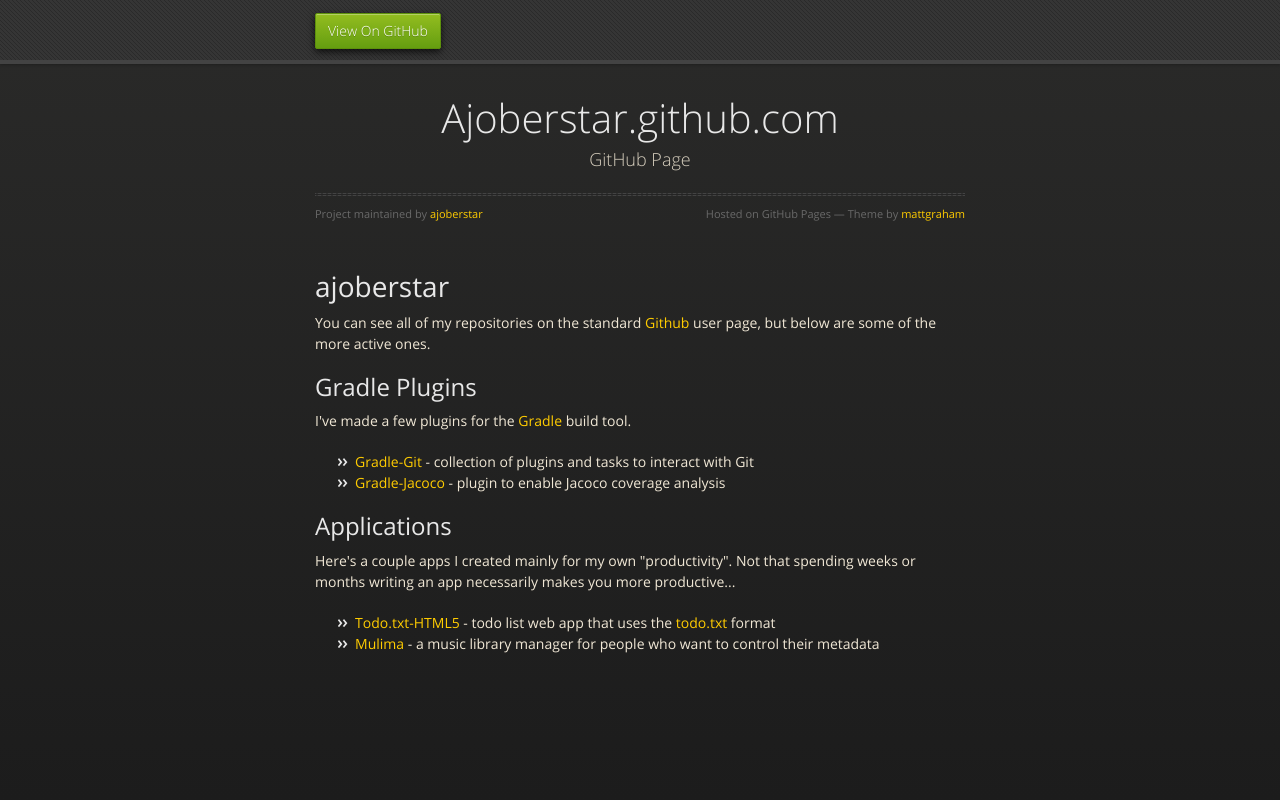
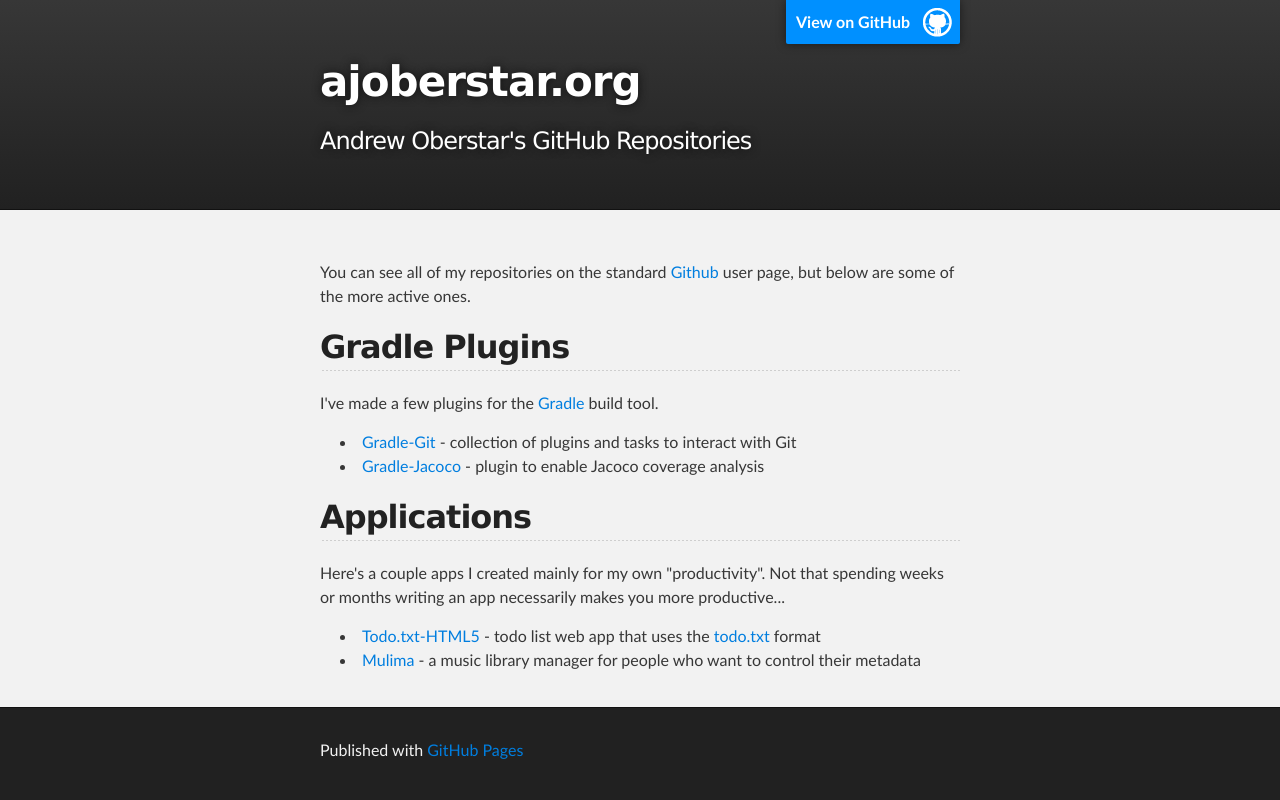
Before and after one commit to ajoberstar/ajoberstar.github.io, a web app: file index.html in a window 1280 px wide. Run offline with its HTML, style and script files only (its server is not run), Linux system fonts and the light colour scheme; some libraries are stand-ins or nearby versions.

Commit message:
Replace master branch with page content via GitHub

```diff
--- a/index.html
+++ b/index.html
@@ -1,43 +1,33 @@
-<!doctype html>
+<!DOCTYPE html>
 <html>
+
   <head>
-    <meta charset="utf-8">
-    <meta http-equiv="X-UA-Compatible" content="chrome=1">
-    <title>Ajoberstar.github.com by ajoberstar</title>
-    <link rel="stylesheet" href="stylesheets/styles.css">
-    <link rel="stylesheet" href="stylesheets/pygment_trac.css">
-    <script src="https://ajax.googleapis.com/ajax/libs/jquery/1.7.1/jquery.min.js"></script>
-    <script src="javascripts/respond.js"></script>
-    <!--[if lt IE 9]>
-      <script src="//html5shiv.googlecode.com/svn/trunk/html5.js"></script>
-    <![endif]-->
-    <!--[if lt IE 8]>
-    <link rel="stylesheet" href="stylesheets/ie.css">
-    <![endif]-->
-    <meta name="viewport" content="width=device-width, initial-scale=1, user-scalable=no">
+    <meta charset='utf-8' />
+    <meta http-equiv="X-UA-Compatible" content="chrome=1" />
+    <meta name="description" content="ajoberstar.org : Andrew Oberstar's GitHub Repositories" />
 
+    <link rel="stylesheet" type="text/css" media="screen" href="stylesheets/stylesheet.css">
+
+    <title>ajoberstar.org</title>
   </head>
+
   <body>
-      <div id="header">
-        <nav>
-          <li class="fork"><a href="https://github.com/ajoberstar">View On GitHub</a></li>
-        </nav>
-      </div><!-- end header -->
 
-    <div class="wrapper">
+    <!-- HEADER -->
+    <div id="header_wrap" class="outer">
+        <header class="inner">
+          <a id="forkme_banner" href="https://github.com/ajoberstar">View on GitHub</a>
 
-      <section>
-        <div id="title">
-          <h1>Ajoberstar.github.com</h1>
-          <p>GitHub Page</p>
-          <hr>
-          <span class="credits left">Project maintained by <a href="https://github.com/ajoberstar">ajoberstar</a></span>
-          <span class="credits right">Hosted on GitHub Pages &mdash; Theme by <a href="http://twitter.com/#!/michigangraham">mattgraham</a></span>
-        </div>
+          <h1 id="project_title">ajoberstar.org</h1>
+          <h2 id="project_tagline">Andrew Oberstar's GitHub Repositories</h2>
 
-        <h1>ajoberstar</h1>
+        </header>
+    </div>
 
-<p>You can see all of my repositories on the standard <a href="http://github.com/ajoberstar">Github</a> user page, but below are some of the more active ones.</p>
+    <!-- MAIN CONTENT -->
+    <div id="main_content_wrap" class="outer">
+      <section id="main_content" class="inner">
+        <p>You can see all of my repositories on the standard <a href="http://github.com/ajoberstar">Github</a> user page, but below are some of the more active ones.</p>
 
 <h2>Gradle Plugins</h2>
 
@@ -59,9 +49,16 @@
 <a href="/mulima">Mulima</a> - a music library manager for people who want to control their metadata</li>
 </ul>
       </section>
+    </div>
 
+    <!-- FOOTER  -->
+    <div id="footer_wrap" class="outer">
+      <footer class="inner">
+        <p>Published with <a href="http://pages.github.com">GitHub Pages</a></p>
+      </footer>
     </div>
-    <!--[if !IE]><script>fixScale(document);</script><![endif]-->
+
+
 
   </body>
 </html>
--- /dev/null
+++ b/javascripts/main.js
@@ -0,0 +1 @@
+console.log('This would be the main JS file.');
--- a/params.json
+++ b/params.json
@@ -1 +1 @@
-{"name":"Ajoberstar.github.com","tagline":"GitHub Page","body":"# ajoberstar\r\n\r\nYou can see all of my repositories on the standard [Github](http://github.com/ajoberstar) user page, but below are some of the more active ones.\r\n\r\n## Gradle Plugins\r\n\r\nI've made a few plugins for the [Gradle](http://gradle.org) build tool.\r\n\r\n* [Gradle-Git](/gradle-git) - collection of plugins and tasks to interact with Git\r\n* [Gradle-Jacoco](/gradle-jacoco) - plugin to enable Jacoco coverage analysis\r\n\r\n## Applications\r\n\r\nHere's a couple apps I created mainly for my own \"productivity\". Not that spending weeks or months writing an app necessarily makes you more productive...\r\n\r\n* [Todo.txt-HTML5](/todo.txt-html5) - todo list web app that uses the [todo.txt](http://todotxt.com) format\r\n* [Mulima](/mulima) - a music library manager for people who want to control their metadata\r\n","google":"","note":"Don't delete this file! It's used internally to help with page regeneration."}
+{"name":"ajoberstar.org","tagline":"Andrew Oberstar's GitHub Repositories","body":"You can see all of my repositories on the standard [Github](http://github.com/ajoberstar) user page, but below are some of the more active ones.\r\n\r\n## Gradle Plugins\r\n\r\nI've made a few plugins for the [Gradle](http://gradle.org) build tool.\r\n\r\n* [Gradle-Git](/gradle-git) - collection of plugins and tasks to interact with Git\r\n* [Gradle-Jacoco](/gradle-jacoco) - plugin to enable Jacoco coverage analysis\r\n\r\n## Applications\r\n\r\nHere's a couple apps I created mainly for my own \"productivity\". Not that spending weeks or months writing an app necessarily makes you more productive...\r\n\r\n* [Todo.txt-HTML5](/todo.txt-html5) - todo list web app that uses the [todo.txt](http://todotxt.com) format\r\n* [Mulima](/mulima) - a music library manager for people who want to control their metadata\r\n","google":"","note":"Don't delete this file! It's used internally to help with page regeneration."}
--- /dev/null
+++ b/stylesheets/stylesheet.css
@@ -0,0 +1,431 @@
+/*******************************************************************************
+Slate Theme for GitHub Pages
+by Jason Costello, @jsncostello
+*******************************************************************************/
+
+@import url(pygment_trac.css);
+
+/*******************************************************************************
+MeyerWeb Reset
+*******************************************************************************/
+
+html, body, div, span, applet, object, iframe,
+h1, h2, h3, h4, h5, h6, p, blockquote, pre,
+a, abbr, acronym, address, big, cite, code,
+del, dfn, em, img, ins, kbd, q, s, samp,
+small, strike, strong, sub, sup, tt, var,
+b, u, i, center,
+dl, dt, dd, ol, ul, li,
+fieldset, form, label, legend,
+table, caption, tbody, tfoot, thead, tr, th, td,
+article, aside, canvas, details, embed,
+figure, figcaption, footer, header, hgroup,
+menu, nav, output, ruby, section, summary,
+time, mark, audio, video {
+  margin: 0;
+  padding: 0;
+  border: 0;
+  font: inherit;
+  vertical-align: baseline;
+}
+
+/* HTML5 display-role reset for older browsers */
+article, aside, details, figcaption, figure,
+footer, header, hgroup, menu, nav, section {
+  display: block;
+}
+
+ol, ul {
+  list-style: none;
+}
+
+blockquote, q {
+}
+
+table {
+  border-collapse: collapse;
+  border-spacing: 0;
+}
+
+a:focus {
+  outline: none;
+}
+
+/*******************************************************************************
+Theme Styles
+*******************************************************************************/
+
+body {
+  box-sizing: border-box;
+  color:#373737;
+  background: #212121;
+  font-size: 16px;
+  font-family: 'Myriad Pro', Calibri, Helvetica, Arial, sans-serif;
+  line-height: 1.5;
+  -webkit-font-smoothing: antialiased;
+}
+
+h1, h2, h3, h4, h5, h6 {
+  margin: 10px 0;
+  font-weight: 700;
+  color:#222222;
+  font-family: 'Lucida Grande', 'Calibri', Helvetica, Arial, sans-serif;
+  letter-spacing: -1px;
+}
+
+h1 {
+  font-size: 36px;
+  font-weight: 700;
+}
+
+h2 {
+  padding-bottom: 10px;
+  font-size: 32px;
+  background: url('../images/bg_hr.png') repeat-x bottom;
+}
+
+h3 {
+  font-size: 24px;
+}
+
+h4 {
+  font-size: 21px;
+}
+
+h5 {
+  font-size: 18px;
+}
+
+h6 {
+  font-size: 16px;
+}
+
+p {
+  margin: 10px 0 15px 0;
+}
+
+footer p {
+  color: #f2f2f2;
+}
+
+a {
+  text-decoration: none;
+  color: #007edf;
+  text-shadow: none;
+
+  transition: color 0.5s ease;
+  transition: text-shadow 0.5s ease;
+  -webkit-transition: color 0.5s ease;
+  -webkit-transition: text-shadow 0.5s ease;
+  -moz-transition: color 0.5s ease;
+  -moz-transition: text-shadow 0.5s ease;
+  -o-transition: color 0.5s ease;
+  -o-transition: text-shadow 0.5s ease;
+  -ms-transition: color 0.5s ease;
+  -ms-transition: text-shadow 0.5s ease;
+}
+
+#main_content a:hover {
+  color: #0069ba;
+  text-shadow: #0090ff 0px 0px 2px;
+}
+
+footer a:hover {
+  color: #43adff;
+  text-shadow: #0090ff 0px 0px 2px;
+}
+
+em {
+  font-style: italic;
+}
+
+strong {
+  font-weight: bold;
+}
+
+img {
+  position: relative;
+  margin: 0 auto;
+  max-width: 739px;
+  padding: 5px;
+  margin: 10px 0 10px 0;
+  border: 1px solid #ebebeb;
+
+  box-shadow: 0 0 5px #ebebeb;
+  -webkit-box-shadow: 0 0 5px #ebebeb;
+  -moz-box-shadow: 0 0 5px #ebebeb;
+  -o-box-shadow: 0 0 5px #ebebeb;
+  -ms-box-shadow: 0 0 5px #ebebeb;
+}
+
+pre, code {
+  width: 100%;
+  color: #222;
+  background-color: #fff;
+
+  font-family: Monaco, "Bitstream Vera Sans Mono", "Lucida Console", Terminal, monospace;
+  font-size: 14px;
+
+  border-radius: 2px;
+  -moz-border-radius: 2px;
+  -webkit-border-radius: 2px;
+
+
+
+}
+
+pre {
+  width: 100%;
+  padding: 10px;
+  box-shadow: 0 0 10px rgba(0,0,0,.1);
+  overflow: auto;
+}
+
+code {
+  padding: 3px;
+  margin: 0 3px;
+  box-shadow: 0 0 10px rgba(0,0,0,.1);
+}
+
+pre code {
+  display: block;
+  box-shadow: none;
+}
+
+blockquote {
+  color: #666;
+  margin-bottom: 20px;
+  padding: 0 0 0 20px;
+  border-left: 3px solid #bbb;
+}
+
+ul, ol, dl {
+  margin-bottom: 15px
+}
+
+ul li {
+  list-style: inside;
+  padding-left: 20px;
+}
+
+ol li {
+  list-style: decimal inside;
+  padding-left: 20px;
+}
+
+dl dt {
+  font-weight: bold;
+}
+
+dl dd {
+  padding-left: 20px;
+  font-style: italic;
+}
+
+dl p {
+  padding-left: 20px;
+  font-style: italic;
+}
+
+hr {
+  height: 1px;
+  margin-bottom: 5px;
+  border: none;
+  background: url('../images/bg_hr.png') repeat-x center;
+}
+
+table {
+  border: 1px solid #373737;
+  margin-bottom: 20px;
+  text-align: left;
+ }
+
+th {
+  font-family: 'Lucida Grande', 'Helvetica Neue', Helvetica, Arial, sans-serif;
+  padding: 10px;
+  background: #373737;
+  color: #fff;
+ }
+
+td {
+  padding: 10px;
+  border: 1px solid #373737;
+ }
+
+form {
+  background: #f2f2f2;
+  padding: 20px;
+}
+
+img {
+  width: 100%;
+  max-width: 100%;
+}
+
+/*******************************************************************************
+Full-Width Styles
+*******************************************************************************/
+
+.outer {
+  width: 100%;
+}
+
+.inner {
+  position: relative;
+  max-width: 640px;
+  padding: 20px 10px;
+  margin: 0 auto;
+}
+
+#forkme_banner {
+  display: block;
+  position: absolute;
+  top:0;
+  right: 10px;
+  z-index: 10;
+  padding: 10px 50px 10px 10px;
+  color: #fff;
+  background: url('../images/blacktocat.png') #0090ff no-repeat 95% 50%;
+  font-weight: 700;
+  box-shadow: 0 0 10px rgba(0,0,0,.5);
+  border-bottom-left-radius: 2px;
+  border-bottom-right-radius: 2px;
+}
+
+#header_wrap {
+  background: #212121;
+  background: -moz-linear-gradient(top, #373737, #212121);
+  background: -webkit-linear-gradient(top, #373737, #212121);
+  background: -ms-linear-gradient(top, #373737, #212121);
+  background: -o-linear-gradient(top, #373737, #212121);
+  background: linear-gradient(top, #373737, #212121);
+}
+
+#header_wrap .inner {
+  padding: 50px 10px 30px 10px;
+}
+
+#project_title {
+  margin: 0;
+  color: #fff;
+  font-size: 42px;
+  font-weight: 700;
+  text-shadow: #111 0px 0px 10px;
+}
+
+#project_tagline {
+  color: #fff;
+  font-size: 24px;
+  font-weight: 300;
+  background: none;
+  text-shadow: #111 0px 0px 10px;
+}
+
+#downloads {
+  position: absolute;
+  width: 210px;
+  z-index: 10;
+  bottom: -40px;
+  right: 0;
+  height: 70px;
+  background: url('../images/icon_download.png') no-repeat 0% 90%;
+}
+
+.zip_download_link {
+  display: block;
+  float: right;
+  width: 90px;
+  height:70px;
+  text-indent: -5000px;
+  overflow: hidden;
+  background: url(../images/sprite_download.png) no-repeat bottom left;
+}
+
+.tar_download_link {
+  display: block;
+  float: right;
+  width: 90px;
+  height:70px;
+  text-indent: -5000px;
+  overflow: hidden;
+  background: url(../images/sprite_download.png) no-repeat bottom right;
+  margin-left: 10px;
+}
+
+.zip_download_link:hover {
+  background: url(../images/sprite_download.png) no-repeat top left;
+}
+
+.tar_download_link:hover {
+  background: url(../images/sprite_download.png) no-repeat top right;
+}
+
+#main_content_wrap {
+  background: #f2f2f2;
+  border-top: 1px solid #111;
+  border-bottom: 1px solid #111;
+}
+
+#main_content {
+  padding-top: 40px;
+}
+
+#footer_wrap {
+  background: #212121;
+}
+
+
+
+/*******************************************************************************
+Small Device Styles
+*******************************************************************************/
+
+@media screen and (max-width: 480px) {
+  body {
+    font-size:14px;
+  }
+
+  #downloads {
+    display: none;
+  }
+
+  .inner {
+    min-width: 320px;
+    max-width: 480px;
+  }
+
+  #project_title {
+  font-size: 32px;
+  }
+
+  h1 {
+    font-size: 28px;
+  }
+
+  h2 {
+    font-size: 24px;
+  }
+
+  h3 {
+    font-size: 21px;
+  }
+
+  h4 {
+    font-size: 18px;
+  }
+
+  h5 {
+    font-size: 14px;
+  }
+
+  h6 {
+    font-size: 12px;
+  }
+
+  code, pre {
+    min-width: 320px;
+    max-width: 480px;
+    font-size: 11px;
+  }
+
+}
```
Also changed, not shown: stylesheets/pygment_trac.css (+70 -70 lines), images/bg_hr.png (added), images/blacktocat.png (added), images/icon_download.png (added), images/sprite_download.png (added).
